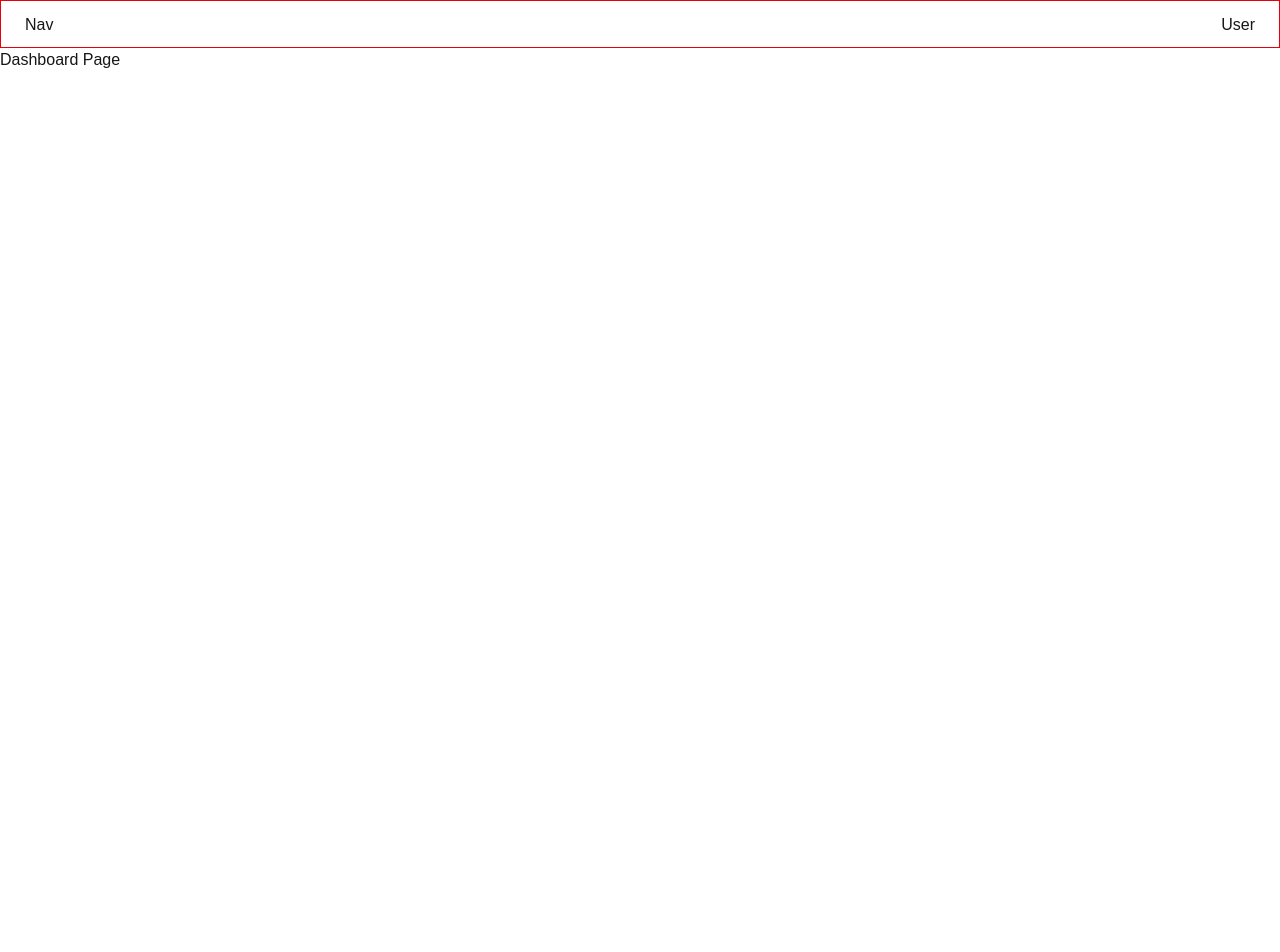
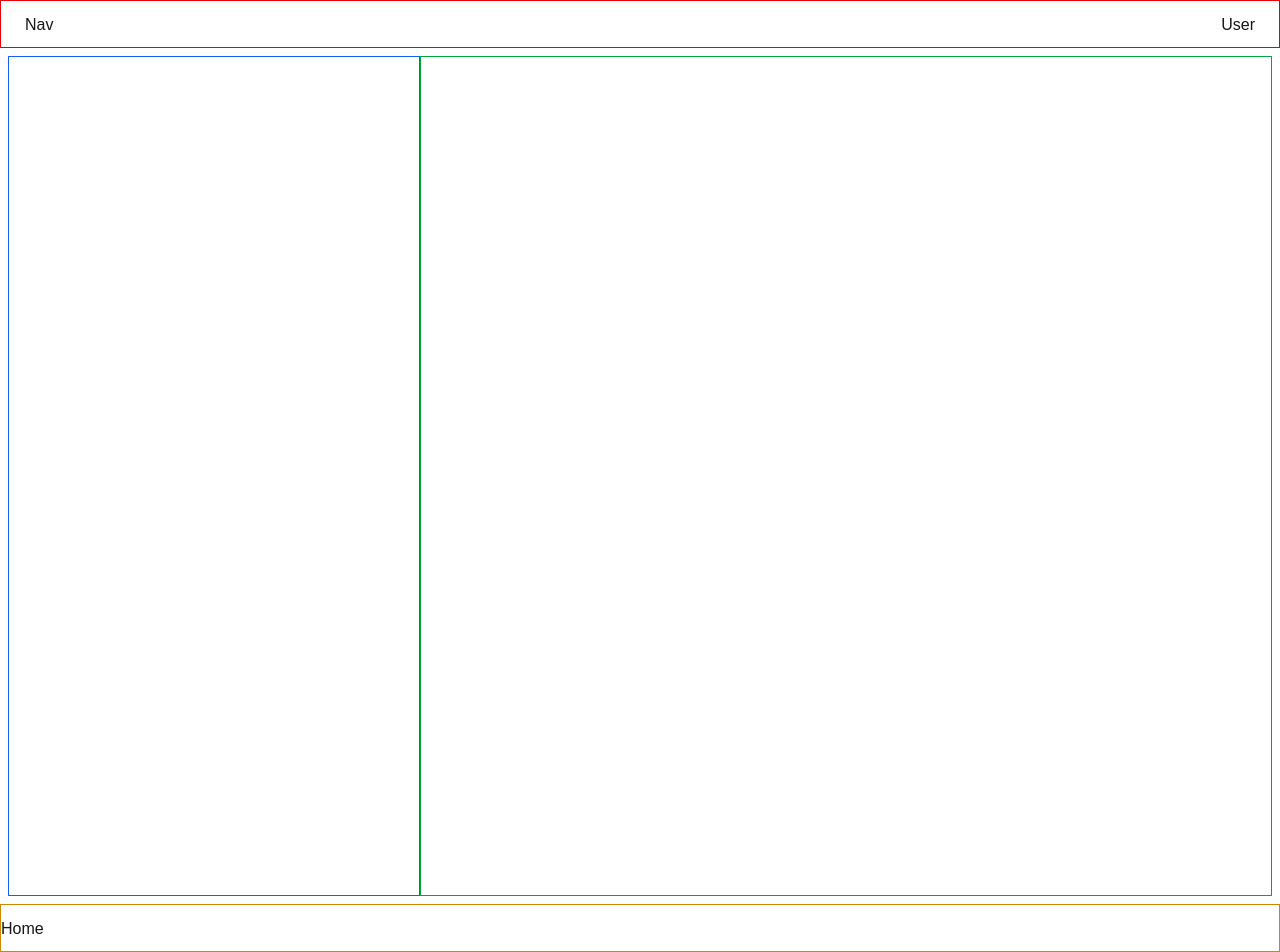
Before and after one commit to danxguerrero/MockingBird, a Next.js app in the folder mockingbird/: page /dashboard in a window 1280 px wide. Before the commit the page ends 800 px from the top, so only its background shows below. Built offline with nearby package versions, Linux system fonts and the light colour scheme.

Commit message:
Create dashboard and footer skeleton

```diff
--- a/mockingbird/src/app/dashboard/page.tsx
+++ b/mockingbird/src/app/dashboard/page.tsx
@@ -1,3 +1,10 @@
 export default function Page() {
-    return <p>Dashboard Page</p>;
+    return (
+        <>
+            <div className="flex items-center m-2">
+                <div className="border border-blue-600 h-210 w-150"></div>
+                <div className="border border-green-600 h-210 w-310"></div>
+            </div>
+        </>
+    )
 }
--- a/mockingbird/src/app/layout.tsx
+++ b/mockingbird/src/app/layout.tsx
@@ -25,13 +25,16 @@ export default function RootLayout({
   return (
     <html lang="en">
       <body
-        className={`${geistSans.variable} ${geistMono.variable} antialiased`}
+        className={`${geistSans.variable} ${geistMono.variable} antialiased flex flex-col justify-between`}
       >
         <div className="border border-red-600 h-12 p-6 py-3 flex justify-between ">
           <p>Nav</p>
           <p>User</p>
         </div>
         {children}
+        <div className="border border-yellow-600 h-12 py-3">
+          <p>Home</p>
+        </div>
       </body>
     </html>
   );
```
